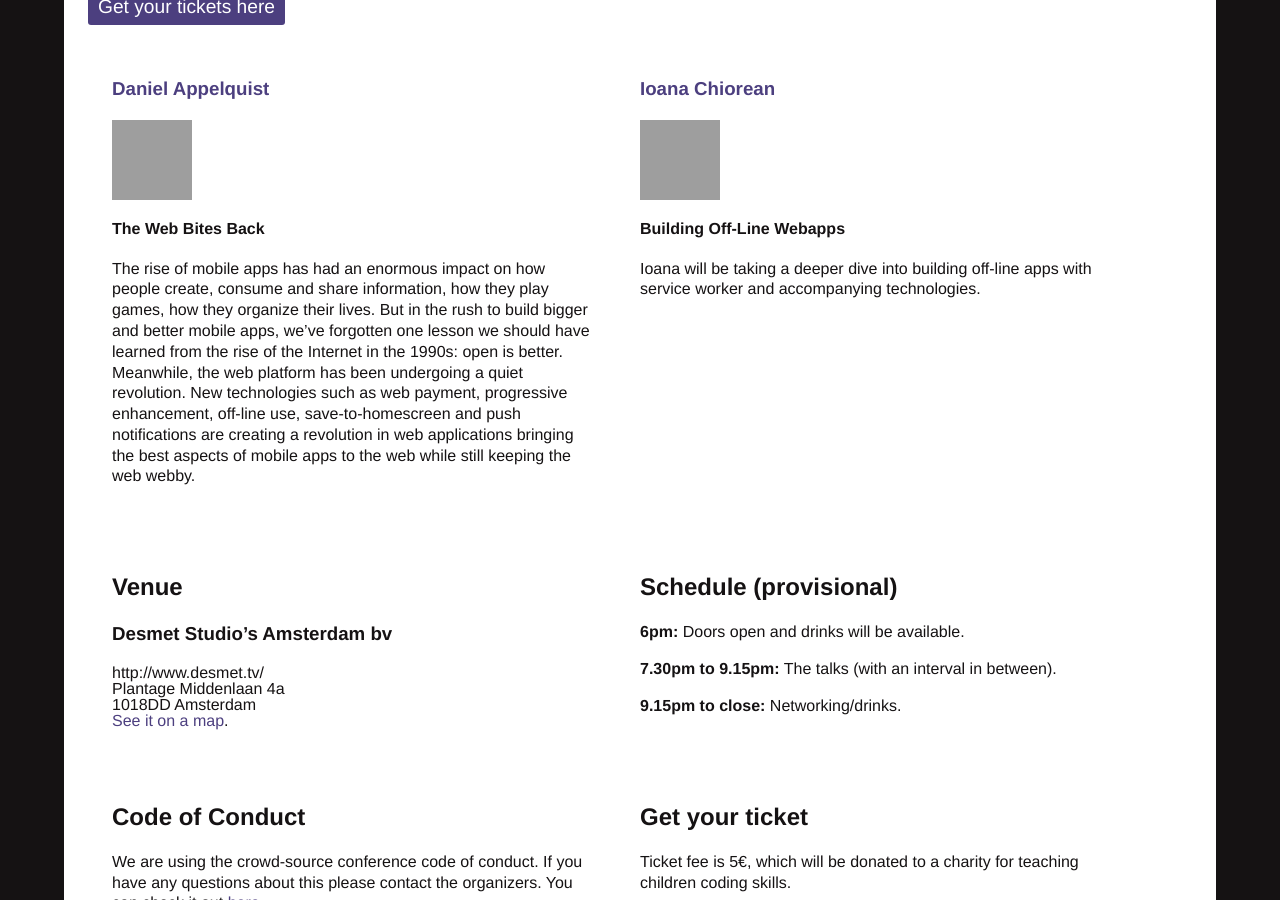
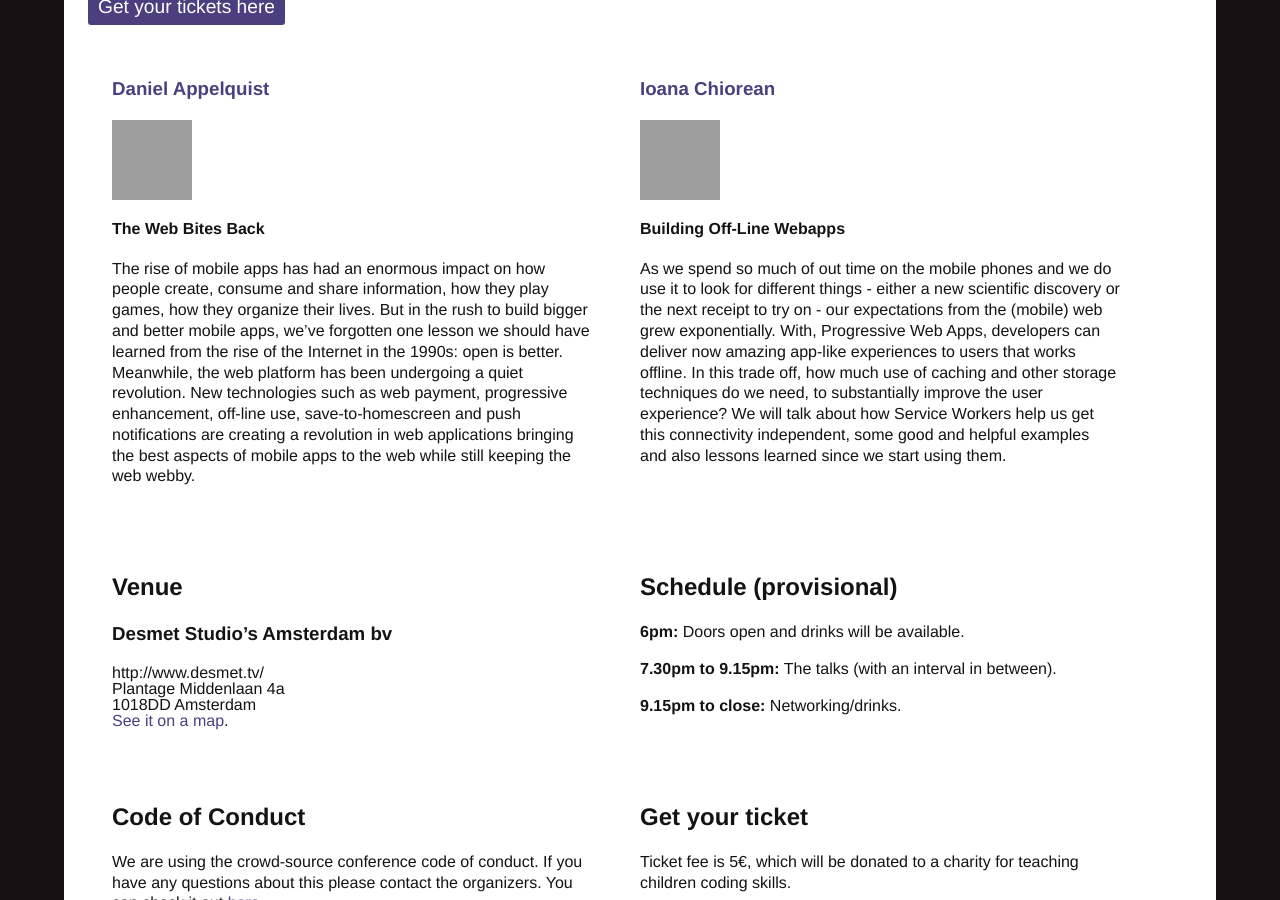
Before and after one commit to SamsungInternet/homepage-archive, a Jekyll site: the page built from events/mwp-ams.md, in a window 1280 px wide and 900 px high, scrolled down 420 px, cut to the strip 0-900 px from the top of the window. Built offline with Jekyll 4.4.1, drawn with Linux system fonts in a browser that asks for light colours; grey boxes are pictures that could not be loaded.

Commit message:
Adding more details about my talk.

```diff
--- a/events/mwp-ams.md
+++ b/events/mwp-ams.md
@@ -21,7 +21,7 @@ description: An evening meetup on the topic of progressive web apps, Wednesday 1
 
         <img src="https://pbs.twimg.com/profile_images/798036990461624321/DckqjgK9.jpg" class="speaker-pic">
         <h4>Building Off-Line Webapps</h4>
-        <p>Ioana will be taking a deeper dive into building off-line apps with service worker and accompanying technologies.</p>
+        <p> As we spend so much of out time on the mobile phones and we do use it to look for different things - either a new scientific discovery or the next receipt to try on - our expectations from the (mobile) web grew exponentially. With, Progressive Web Apps, developers can deliver now amazing app-like experiences to users that works offline. In this trade off, how much use of caching and other storage techniques do we need, to substantially improve the user experience? We will talk about how Service Workers help us get this connectivity independent, some good and helpful examples and also lessons learned since we start using them.</p>
     </div>
     <div class="event-well-item"><h2>Venue</h2>
         <h3>Desmet Studio’s Amsterdam bv</h3>
```
